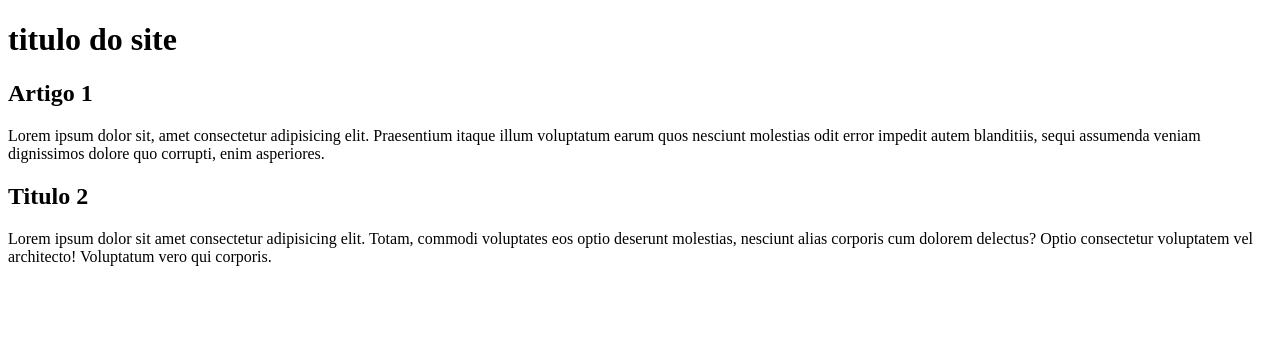
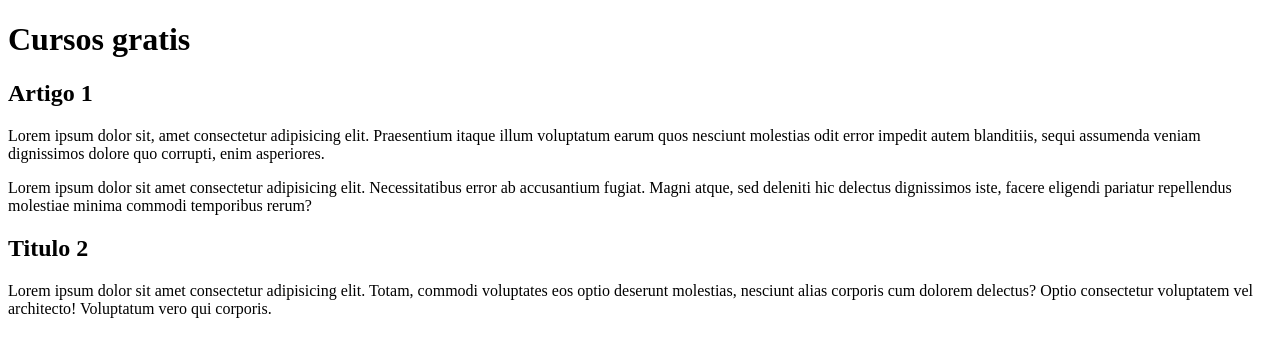
Before and after one commit to Genilsonssoares/projeto-site, a plain HTML site: page index.html in a window 1280 px wide. Drawn offline with Linux system fonts and the light colour scheme.

Commit message:
Update index.html

```diff
--- a/index.html
+++ b/index.html
@@ -9,11 +9,14 @@
 
 <main>
     <header>
-        <h1>titulo do site</h1>
+        <h1>Cursos gratis</h1>
     </header>
     <article>
         <h2>Artigo 1</h2>
         <p>Lorem ipsum dolor sit, amet consectetur adipisicing elit. Praesentium itaque illum voluptatum earum quos nesciunt molestias odit error impedit autem blanditiis, sequi assumenda veniam dignissimos dolore quo corrupti, enim asperiores.
+        </p>
+        <p>
+            Lorem ipsum dolor sit amet consectetur adipisicing elit. Necessitatibus error ab accusantium fugiat. Magni atque, sed deleniti hic delectus dignissimos iste, facere eligendi pariatur repellendus molestiae minima commodi temporibus rerum?
         </p>
     </article>
     <article>
```
